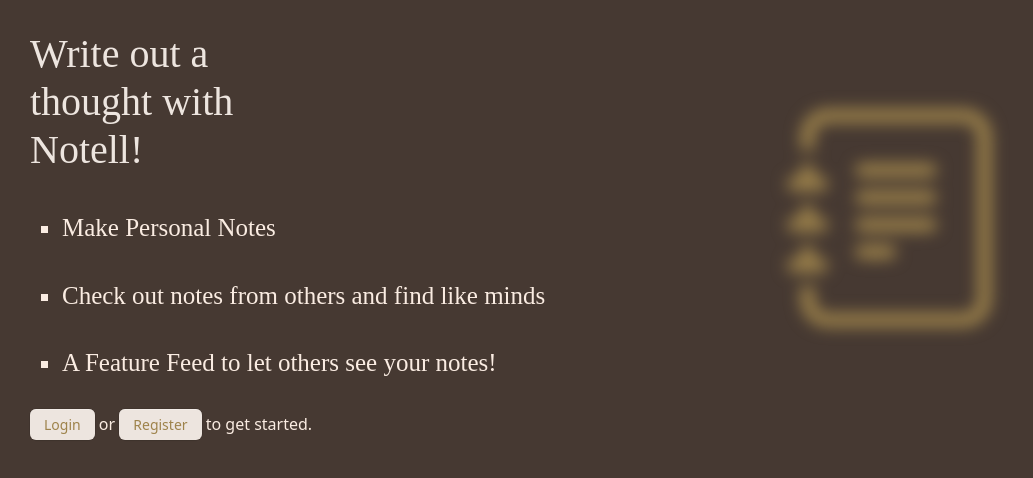
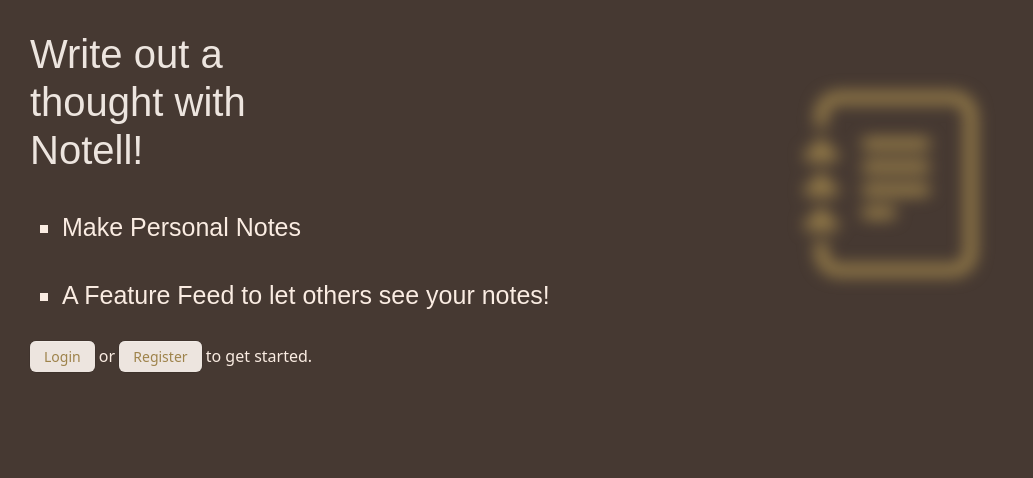
Before and after one commit to DannStormy/first-react-flask-app, a React (Create React App) app: page / in a window 1280 px wide. Shown: the top 478 px of the page, without its empty margins (0-1033 px from the left). Built offline with nearby package versions, Linux system fonts and the light colour scheme.

Commit message:
added font to homepage

```diff
--- a/src/App.css
+++ b/src/App.css
@@ -99,7 +99,7 @@ button:focus {
 
 .intro {
   display: inline-block;
-  font-family: "Square Peg", cursive;
+  font-family: "M PLUS Rounded 1c", sans-serif;
   color: #ede5df;
   margin: 30px;
   margin-right: 50%;
@@ -109,7 +109,7 @@ button:focus {
 
 .list {
   font-size: 25px;
-  font-family: "Square Peg", cursive;
+  font-family: "M PLUS Rounded 1c", sans-serif;
   list-style-type: square;
   color: #faece2;
   margin: 30px;
--- a/src/components/Homepage.js
+++ b/src/components/Homepage.js
@@ -8,7 +8,6 @@ export const Homepage = () => {
             <h1 className="intro">Write out a thought with Notell!</h1>
             <ul>
                 <li className="list">Make Personal Notes</li>
-                <li className="list">Check out notes from others and find like minds</li>
                 <li className="list">A Feature Feed to let others see your notes!</li>
             </ul>
             <p style={{ 'color': '#faece2', 'margin': '30px' }}><a className="link-b" href="/login">Login</a> or <a className="link-b" href="/sign-up">Register</a> to get started.</p>
```
